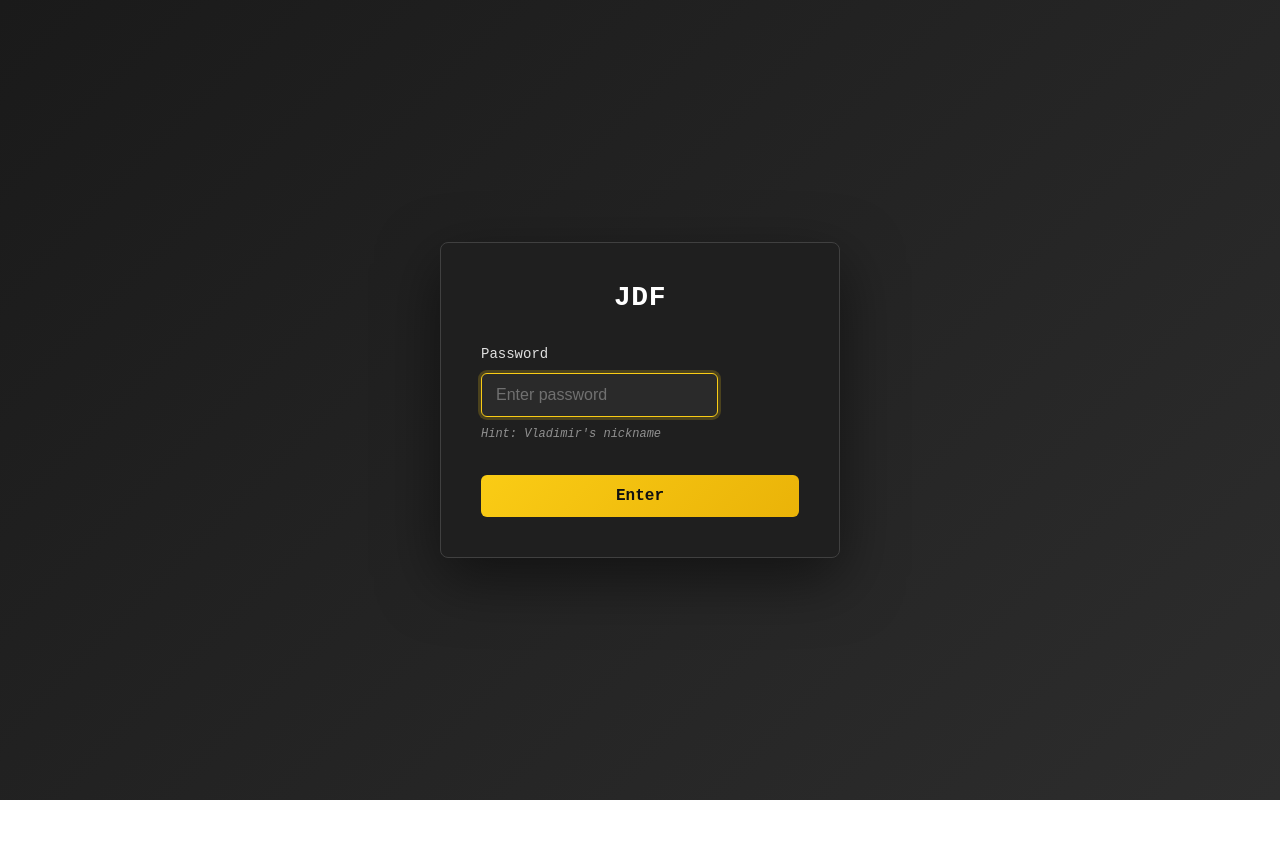
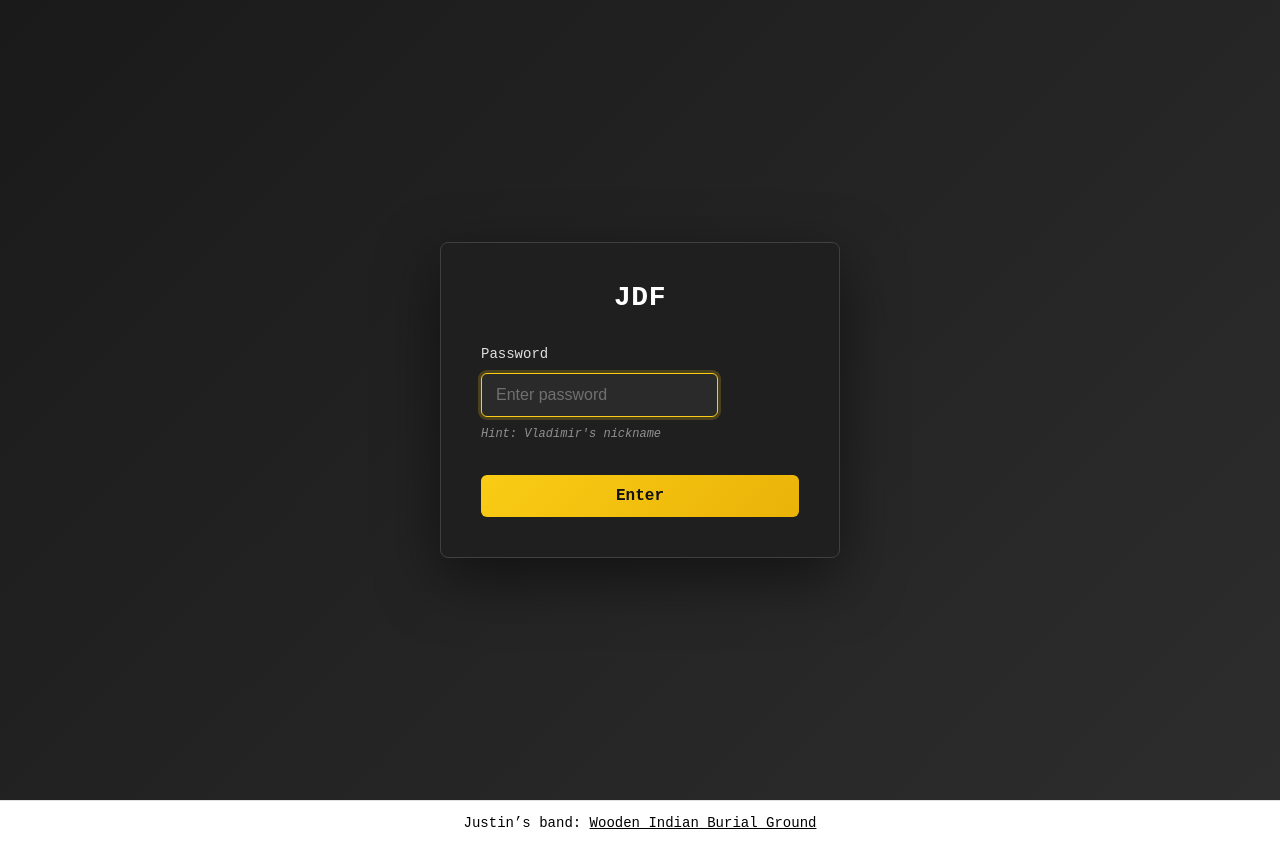
Before and after one commit to cmubick/sharespace, a React (Vite) app in the folder frontend/: page /login in a window 1280 px wide. Before the commit the page ends 800 px from the top, so only its background shows below. Built offline with nearby package versions, Linux system fonts and the light colour scheme; no server answers.

Commit message:
update slideshow issues

```diff
--- a/frontend/src/App.css
+++ b/frontend/src/App.css
@@ -5,6 +5,12 @@
   background: var(--color-bg);
   color: var(--color-text);
   overflow-x: hidden;
+}
+
+.app-main {
+  flex: 1;
+  display: flex;
+  flex-direction: column;
 }
 
 .app-header {
@@ -201,6 +207,20 @@
   text-align: center;
 }
 
+.site-footer {
+  background: #fff;
+  color: #000;
+  border-top: 1px solid var(--color-border);
+  padding: 12px 16px;
+  text-align: center;
+  font-size: 14px;
+}
+
+.site-footer a {
+  color: #000;
+  text-decoration: underline;
+}
+
 @media (max-width: 480px) {
   .app-header {
     padding: 16px 20px;
--- a/frontend/src/App.tsx
+++ b/frontend/src/App.tsx
@@ -89,6 +89,7 @@ function AppContent() {
           </aside>
         </>
       )}
+      <main className="app-main">
         <Routes>
           <Route path="/login" element={<LoginPage />} />
           <Route
@@ -140,6 +141,12 @@ function AppContent() {
             }
           />
         </Routes>
+      </main>
+      <footer className="site-footer">
+        <p>
+          Justin’s band: <a href="https://woodenindianburialground.bandcamp.com/" target="_blank" rel="noopener noreferrer">Wooden Indian Burial Ground</a>
+        </p>
+      </footer>
     </div>
   )
 }
--- a/frontend/src/pages/SlideshowPage.tsx
+++ b/frontend/src/pages/SlideshowPage.tsx
@@ -109,6 +109,12 @@ const SlideshowPage = () => {
     window.addEventListener('resize', updateInitialVisibility)
     return () => window.removeEventListener('resize', updateInitialVisibility)
   }, [])
+
+  useEffect(() => {
+    const now = Date.now()
+    setUiVisible(true)
+    scheduleHide(now)
+  }, [scheduleHide])
 
   // Handle sort order change
   const handleSortChange = useCallback(
--- a/frontend/src/styles/SlideshowPage.css
+++ b/frontend/src/styles/SlideshowPage.css
@@ -74,6 +74,7 @@
   align-items: center;
   justify-content: center;
   background: #000;
+  z-index: 1;
 }
 
 .media-layer {
@@ -139,6 +140,7 @@
   padding: 2rem;
   transition: opacity 0.6s ease;
   pointer-events: none;
+  z-index: 200;
 }
 
 .slideshow-controls.hidden {
@@ -326,6 +328,7 @@
   height: 4px;
   background: rgba(0, 0, 0, 0.08);
   transition: opacity 0.3s ease;
+  z-index: 210;
 }
 
 .slideshow-progress.visible {
@@ -352,6 +355,7 @@
   display: flex;
   justify-content: center;
   pointer-events: none;
+  z-index: 210;
 }
 
 .hints-content {
```
Lines whose indentation alone changed are shown as unchanged.
